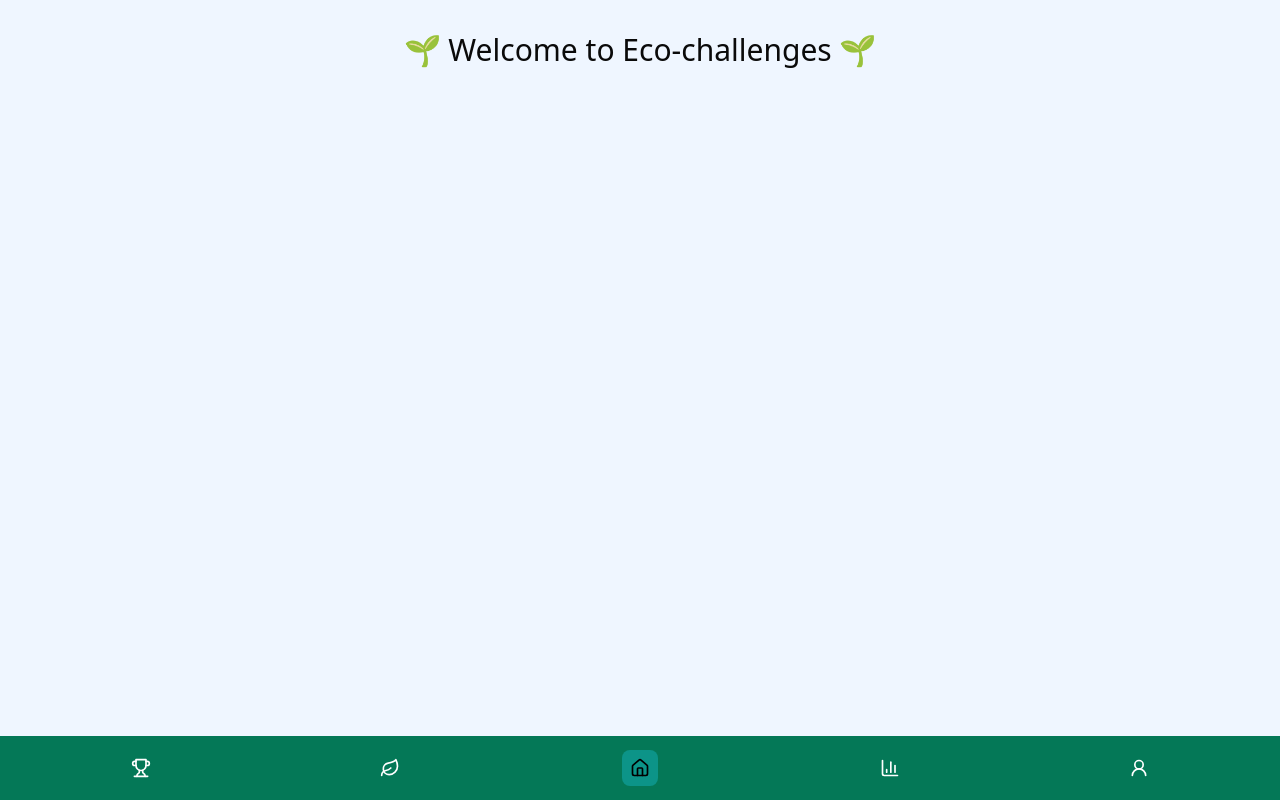
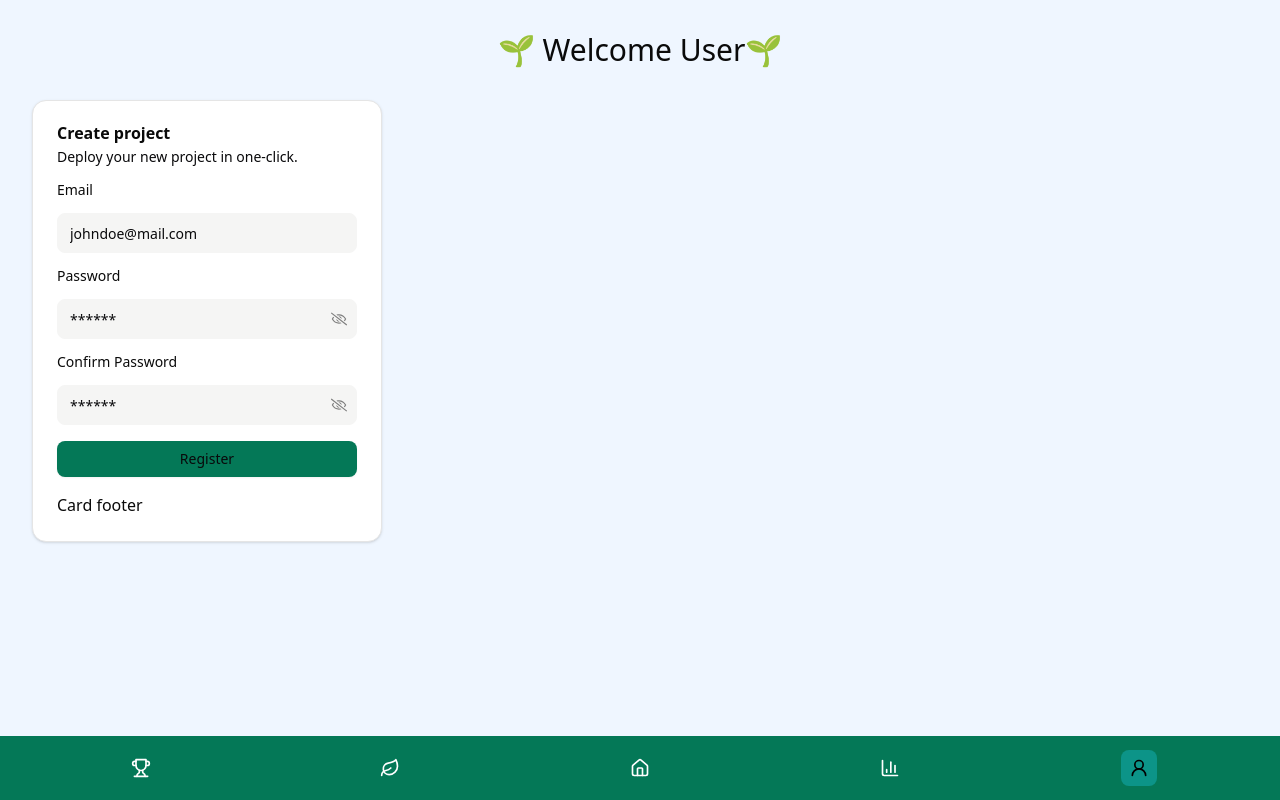
Before and after one commit to WildCodeSchool/2024-09-wns-jaune-ecochallenges, a React (Vite) app in the folder frontend/: page /user in a window 1280 px wide. Before the commit this address led to /. Built offline with nearby package versions, Linux system fonts and the light colour scheme.

Commit message:
adding user page into maint and create User page component

```diff
--- a/frontend/src/main.tsx
+++ b/frontend/src/main.tsx
@@ -4,7 +4,7 @@ import { createRoot } from 'react-dom/client';
 import { createBrowserRouter, RouterProvider } from 'react-router-dom';
 import { client } from './lib/api.ts';
 import { App } from './App.tsx';
-import { Home, ActionList, ChallengeList } from '@/pages';
+import { Home, ActionList, ChallengeList, User } from '@/pages';
 import './index.css';
 import { NotFoundRedirect } from './pages/NotFoundRedirect.tsx';
 
@@ -29,6 +29,10 @@ export const router = createBrowserRouter([
         path: '/actions',
         element: <ActionList />,
       },
+      {
+        path: '/user',
+        element: <User />,
+      },
     ],
   },
 ]);
--- /dev/null
+++ b/frontend/src/pages/User.tsx
@@ -0,0 +1,15 @@
+import { FormCard, RegisterForm } from '@/components/forms';
+
+export const User = () => {
+  return (
+    <>
+      <h1 className="mb-8 rounded-full text-center text-3xl font-thin">
+        🌱 Welcome User🌱
+      </h1>
+
+      <FormCard>
+        <RegisterForm />
+      </FormCard>
+    </>
+  );
+};
--- a/frontend/src/pages/index.ts
+++ b/frontend/src/pages/index.ts
@@ -1,3 +1,4 @@
 export * from './ActionList';
 export * from './ChallengeList';
 export * from './Home';
+export * from './User';
```
